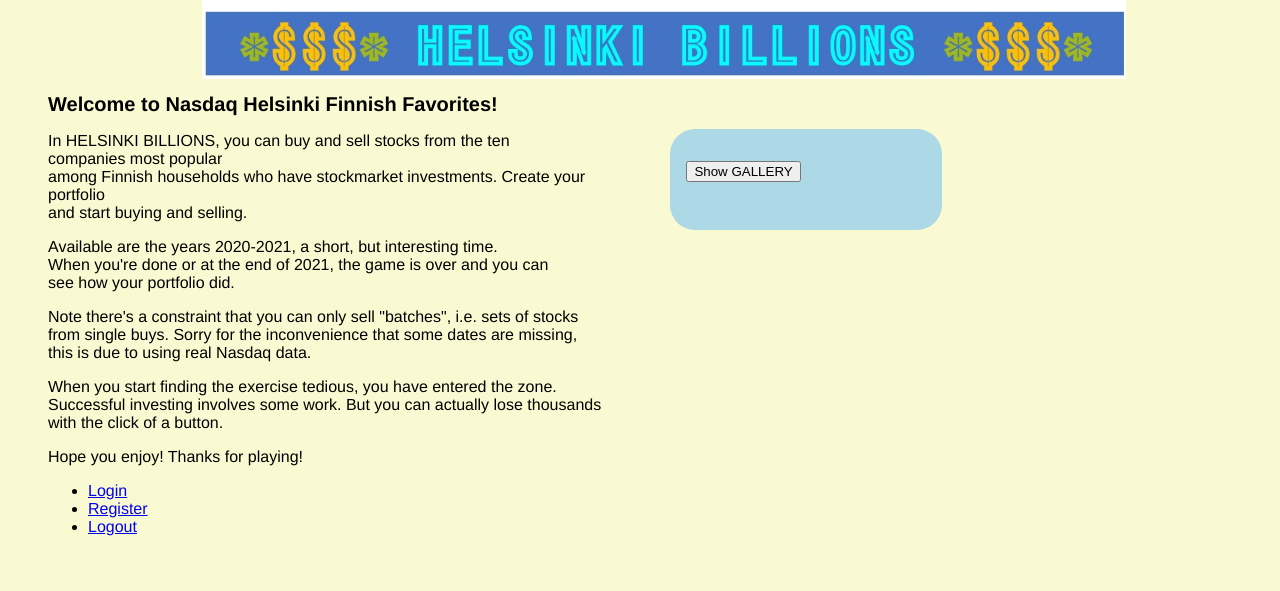
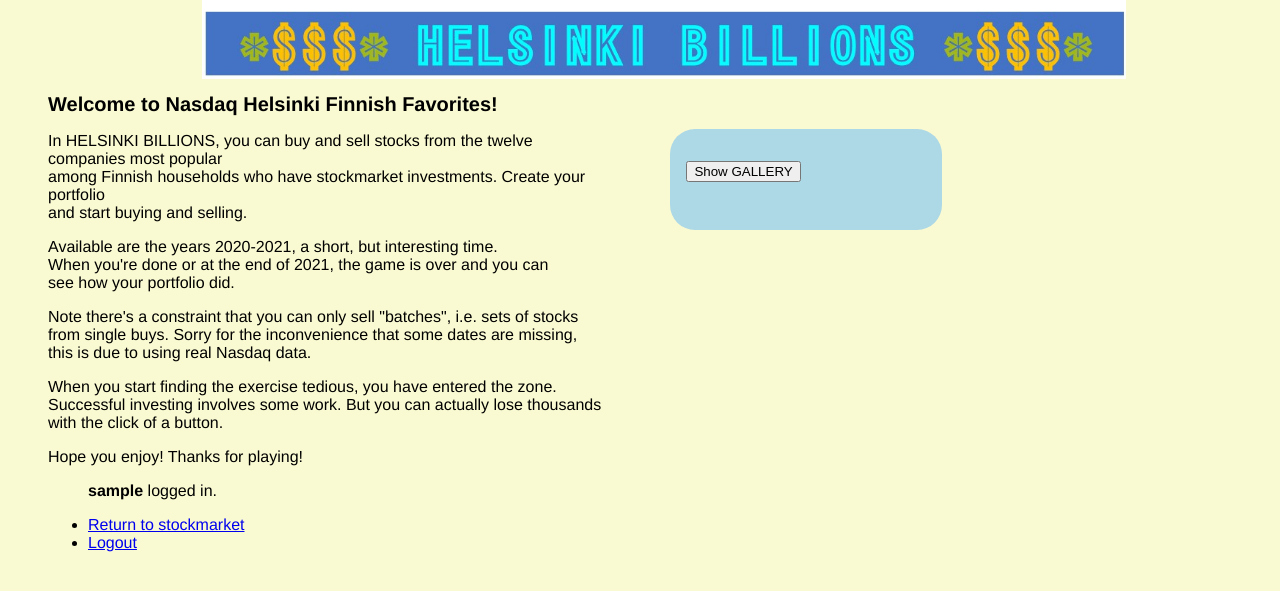
Before and after one commit to mojord/billions, a Flask app: page / in a window 1280 px wide. Shown: the top 591 px of the page. Run offline with Flask 2, Linux system fonts and the light colour scheme; the visitor is signed in with stand-in values (Sample User, id 1).

Commit message:
finish layout

```diff
--- a/src/stocks_service.py
+++ b/src/stocks_service.py
@@ -4,6 +4,7 @@ from datetime import datetime
 
 dirname = os.path.dirname(__file__)
 
+#refactor class name
 class StocksService:
     def __init__(self):
         self._file = {}
@@ -20,8 +21,6 @@ class StocksService:
     def give_values(self,label,date,list):
         for key,value in list.items():
             if key == date:
-#                print(key, value)
-#        print(f"tässä päiväys {date}")
                 return label, value[0], value[1], date
 
     def last_day(self):
--- a/src/templates/buying.html
+++ b/src/templates/buying.html
@@ -16,7 +16,7 @@
         <input class="btn btn-default" type="submit" name=submit_button value="Buy">
       </form>
       {% if error %}
-        <p class="error"><strong>Error:</strong>strong {{ error }}
+        <p class="error"><strong>Error:</strong> {{ error }}
       {% endif %}
       <br>
     </div>
--- a/src/templates/choose_stock.html
+++ b/src/templates/choose_stock.html
@@ -46,8 +46,9 @@
         </tr>
       {% endfor %}
     </tbody>
-    <br>
+    <p>
     <li><a href="/give_date">Try other date</a></li>
+    <p>
   </body>
 </html>
 {% endblock %}
--- a/src/templates/create_portfolio.html
+++ b/src/templates/create_portfolio.html
@@ -17,7 +17,7 @@
             <input type="hidden" name="csrf_token" value="{{ session.csrf_token }}">
           </form>
           {% if error %}
-            <p class="error"><strong>Error:</strong>strong {{ error }}
+            <p class="error"><strong>Error:</strong> {{ error }}
           {% endif %}
 
   </body>
--- a/src/templates/give_date.html
+++ b/src/templates/give_date.html
@@ -19,7 +19,10 @@
       {% if error %}
         <p class="error"><strong>Error:</strong> {{ error }}
       {% endif %}
+      <p>
       <li><a href="/game_over">End game and see results</a></li>
+      <p>
+      <li><a href="/">Return to start page</a></li>
     </div>
   </body>
 </html>
--- a/src/templates/index.html
+++ b/src/templates/index.html
@@ -22,7 +22,7 @@
           {% endfor %}
           </u1>
       </aside>
-        <p>In HELSINKI BILLIONS, you can buy and sell stocks from the ten companies most popular
+        <p>In HELSINKI BILLIONS, you can buy and sell stocks from the twelve companies most popular
         <br>among Finnish households who have stockmarket investments. Create your portfolio
         <br>and start buying and selling.</p>
         <p>Available are the years 2020-2021, a short, but interesting time.
@@ -35,13 +35,21 @@
         <br>Successful investing involves some work. But you can actually lose thousands
         <br>with the click of a button.</p>
         <p>Hope you enjoy! Thanks for playing!</p>
+        <p>
+        <ul>
 
-
-        <ul>
+            {% if session.username %}
+            <b>{{ session.username }}</b> logged in.
+            <p>
+            <li><a href="/portfolio">Return to stockmarket</a></li>
+            <li><a href="/logout">Logout</a></li>
+            {% else %}
+            <b>Login or register</b>
+            <p>
             <li><a href="/login">Login</a></li>
             <li><a href="/register">Register</a></li>
-            <li><a href="/logout">Logout</a></li>
-
+            {% endif %}
+            <p>
         </ul>
   </body>
 </html>
```
Also changed, not shown: src/csv_reader.py (+1 -14 lines).
